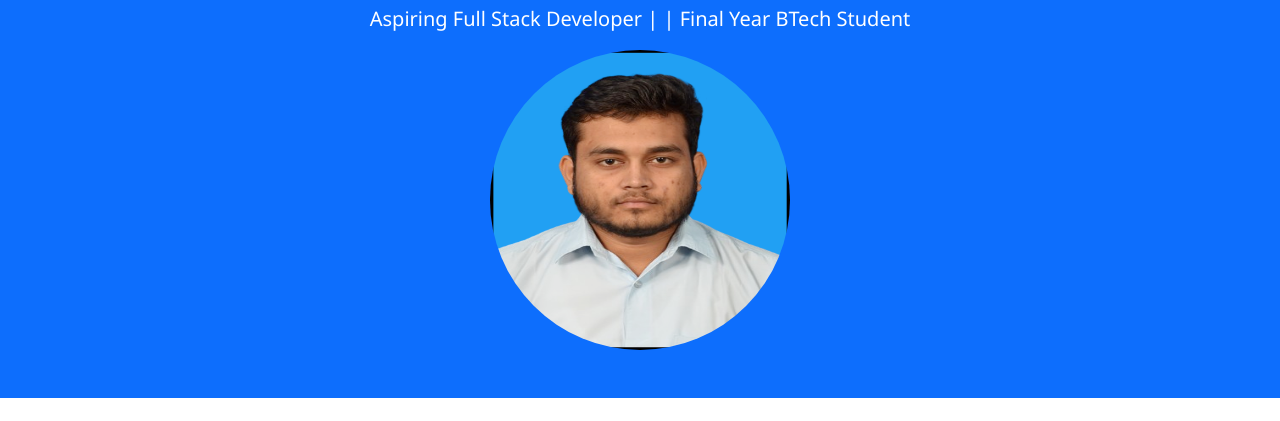
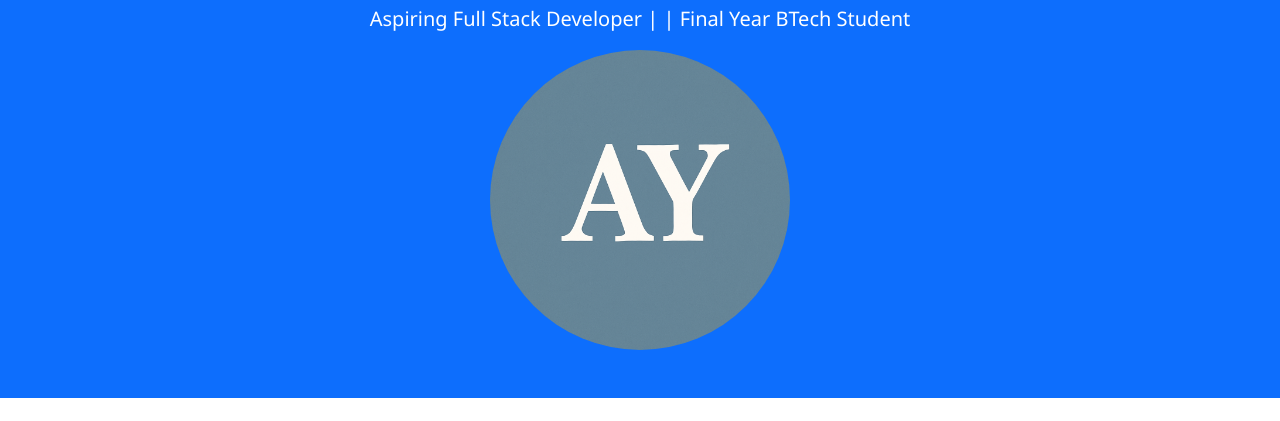
Before and after one commit to AadityaYadav0001/Portfolio, a plain HTML site: page index.html in a window 1280 px wide. Shown: the part 146-567 px from the top of the page. Drawn offline with nearby package versions, Linux system fonts and the light colour scheme.

Commit message:
Your commit message here

```diff
--- a/index.html
+++ b/index.html
@@ -42,7 +42,7 @@
     <div class="container">
       <h2>Hello, I'm Aaditya Yadav</h2>
       <p class="lead">Aspiring Full Stack Developer |  | Final Year BTech Student</p>
-      <img src="photo.png" alt="Profile" class="rounded-circle" width="300" height="300" data-aos="fade-up" data-aos-delay="150" />
+      <img src="photo (2).png" alt="Profile" class="rounded-circle" width="300" height="300" data-aos="fade-up" data-aos-delay="150" />
     </div>
   </section>
 
```
Also changed, not shown: photo (2).png (added), photo.png (deleted).
